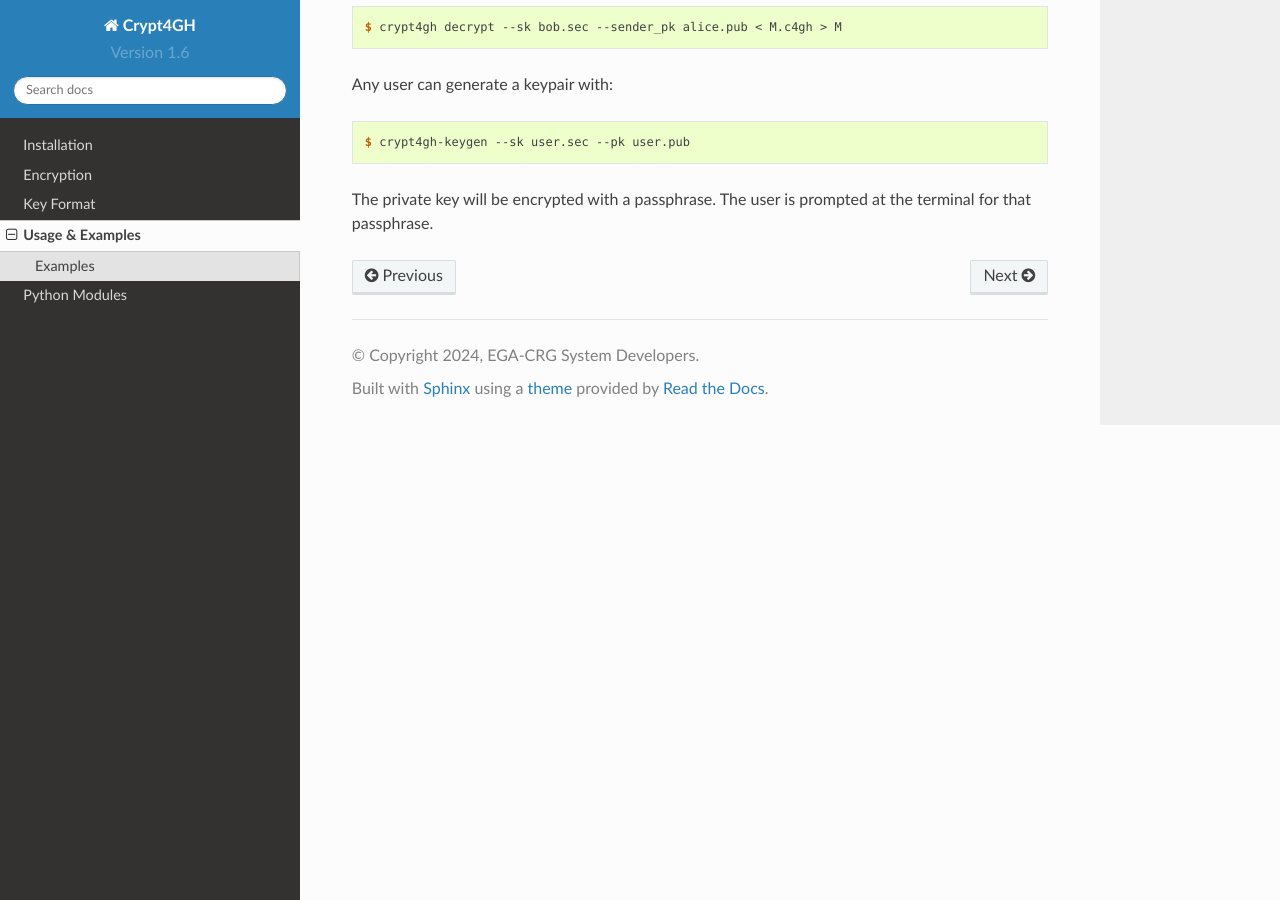
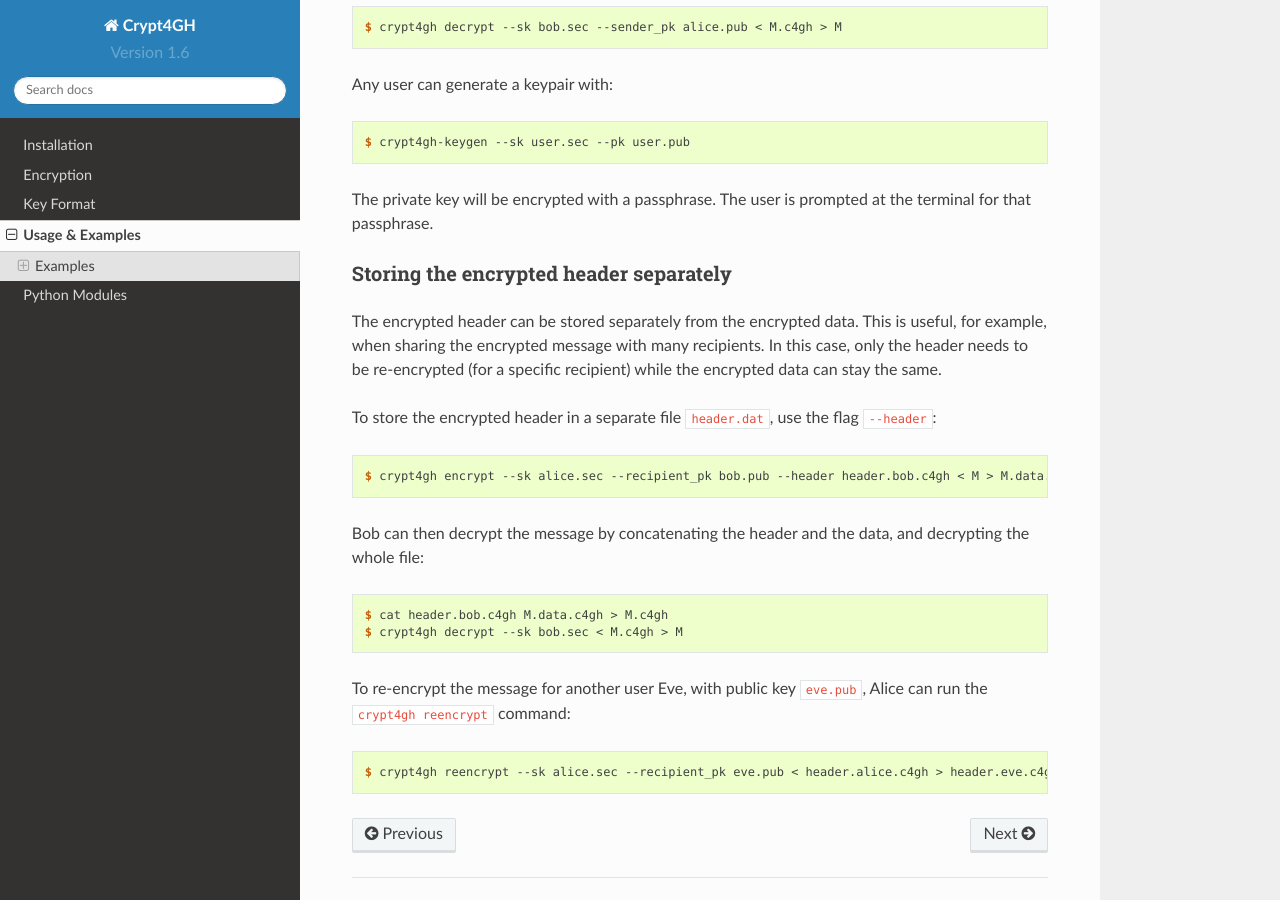
Before and after one commit to EGA-archive/crypt4gh, a Sphinx documentation site: the page built from docs/usage.rst, in a window 1280 px wide and 900 px high, scrolled down 1126 px. Built offline with Sphinx 7.4.7 and the Read the Docs theme 2.0.0, drawn with Linux system fonts in a browser that asks for light colours.

Commit message:
Add docs about separate header

```diff
--- a/docs/usage.rst
+++ b/docs/usage.rst
@@ -64,3 +64,27 @@ Any user can generate a keypair with:
     $ crypt4gh-keygen --sk user.sec --pk user.pub
 
 The private key will be encrypted with a passphrase. The user is prompted at the terminal for that passphrase.
+
+Storing the encrypted header separately
+~~~~~~~~~~~~~~~~~~~~~~~~~~~~~~~~~~~~~~~
+
+The encrypted header can be stored separately from the encrypted data. This is useful, for example, when sharing the encrypted message with many recipients. In this case, only the header needs to be re-encrypted (for a specific recipient) while the encrypted data can stay the same.
+
+To store the encrypted header in a separate file ``header.dat``, use the flag ``--header``:
+
+.. code-block:: console
+
+    $ crypt4gh encrypt --sk alice.sec --recipient_pk bob.pub --header header.bob.c4gh < M > M.data.c4gh
+
+Bob can then decrypt the message by concatenating the header and the data, and decrypting the whole file:
+
+.. code-block:: console
+
+    $ cat header.bob.c4gh M.data.c4gh > M.c4gh
+    $ crypt4gh decrypt --sk bob.sec < M.c4gh > M
+
+To re-encrypt the message for another user Eve, with public key ``eve.pub``, Alice can run the ``crypt4gh reencrypt`` command:
+
+.. code-block:: console
+
+    $ crypt4gh reencrypt --sk alice.sec --recipient_pk eve.pub < header.alice.c4gh > header.eve.c4gh
```
